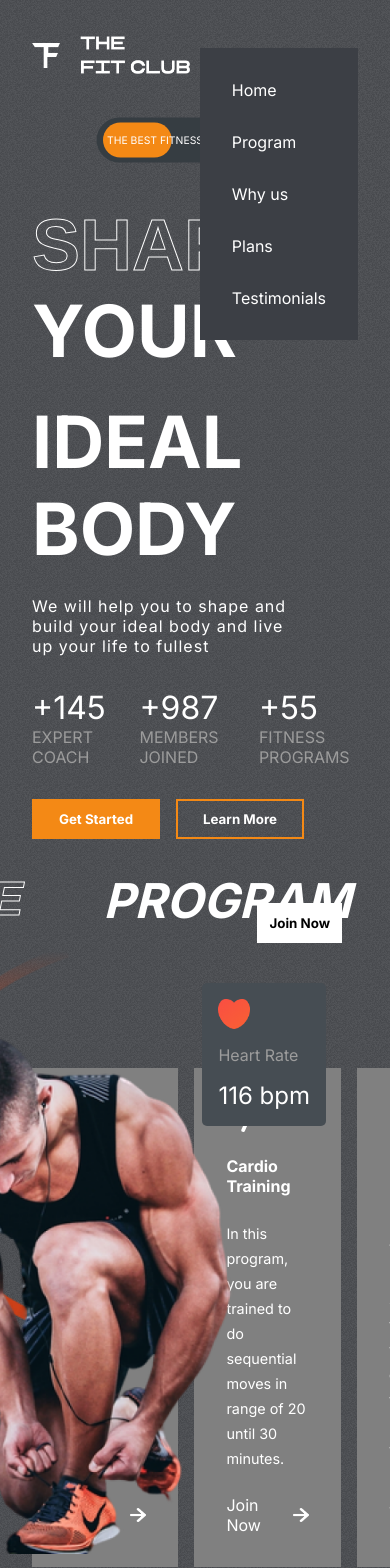
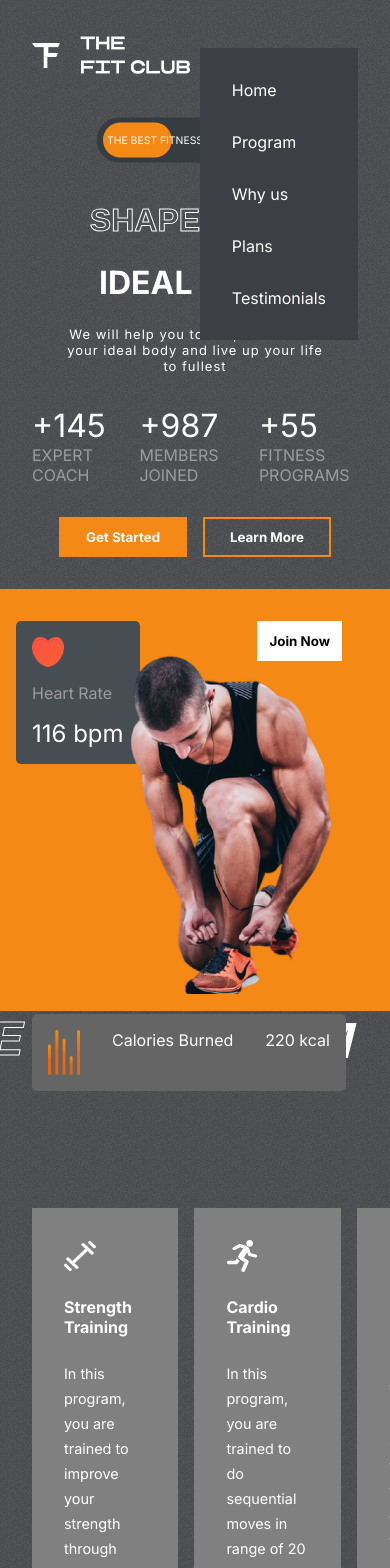
Before and after one commit to Harshu467/GYM, a React (Create React App) app: page / in a window 390 px wide. Shown: the top 1568 px of the page. Built offline with nearby package versions, Linux system fonts and the light colour scheme.

Commit message:
Responsive

```diff
--- a/src/Components/Hero/Hero.css
+++ b/src/Components/Hero/Hero.css
@@ -168,5 +168,53 @@
         align-self: center;
         transform: scale(0.8);
     }
+    .hero-text{
+        font-size: xx-large;
+        align-items: center;
+        justify-content: center;
+    }
+    .hero-text > div:nth-of-type(3){
+        font-weight: 200;
+        font-size: small;
+        text-align: center;
+        letter-spacing: 1px;
+    }
+    .hero-buttons{
+        justify-content: center;
+    }
+    .figures > div > span :nth-of-type(1){
+        font-size: large;
+    }
+    .figures > div > span :nth-of-type(2){
+        font-size: small;
+    }
+    .heart-rate{
+        left: 1rem;
+        top: 2rem;
+    }
+    .calories{
+        position: relative;
+        top: 5rem;
+        left: 2rem;
+    }
+    .calories>img{
+        width: 2rem;
+    }
+    .calories>div>:nth-child(2){
+        color: white;
+        font-size: 1rem;
+    }
+    .hero-image{
+        position: relative;
+        align-self: center;
+        width: 15rem;
+        left: 7rem;
+        top: 4rem;
+    }
+    .hero-image-back{
+        top: 0rem;
+        width: 15rem;
+        left: 2rem;
+    }
 
 }
```
